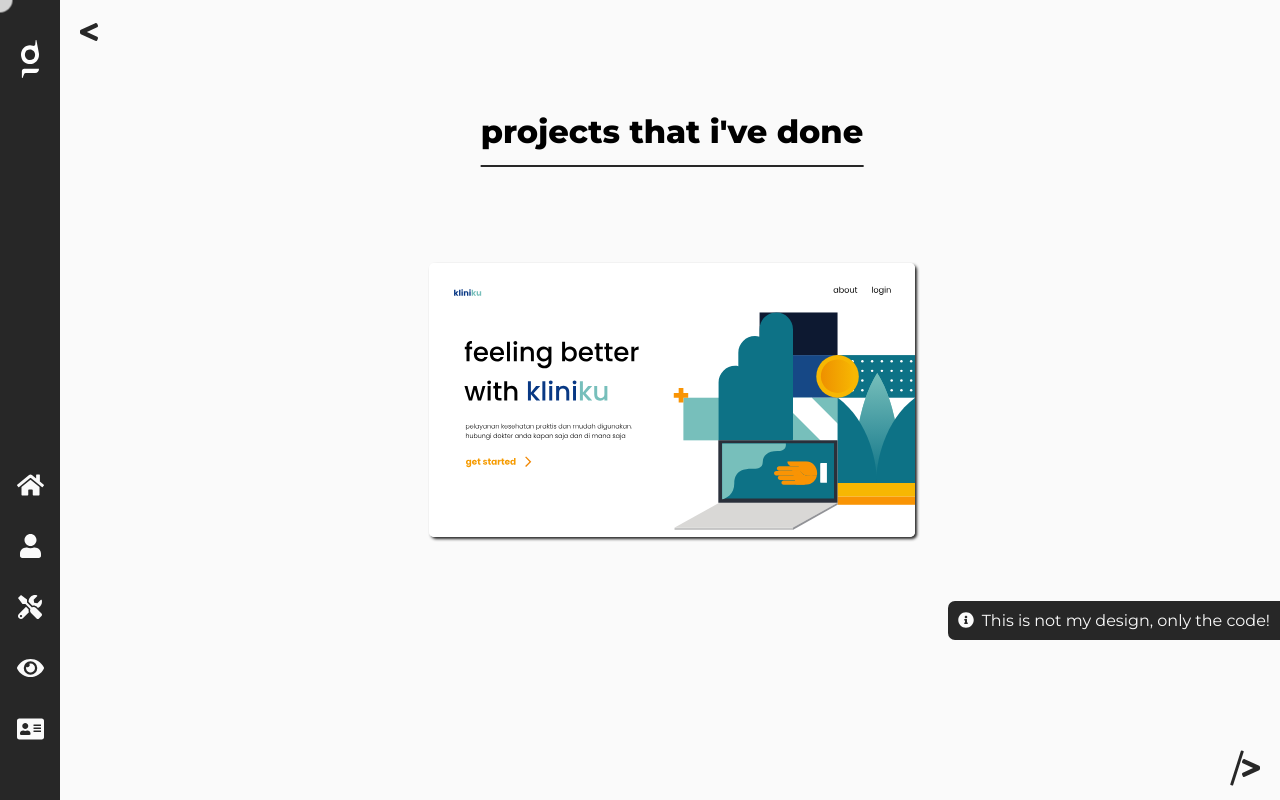
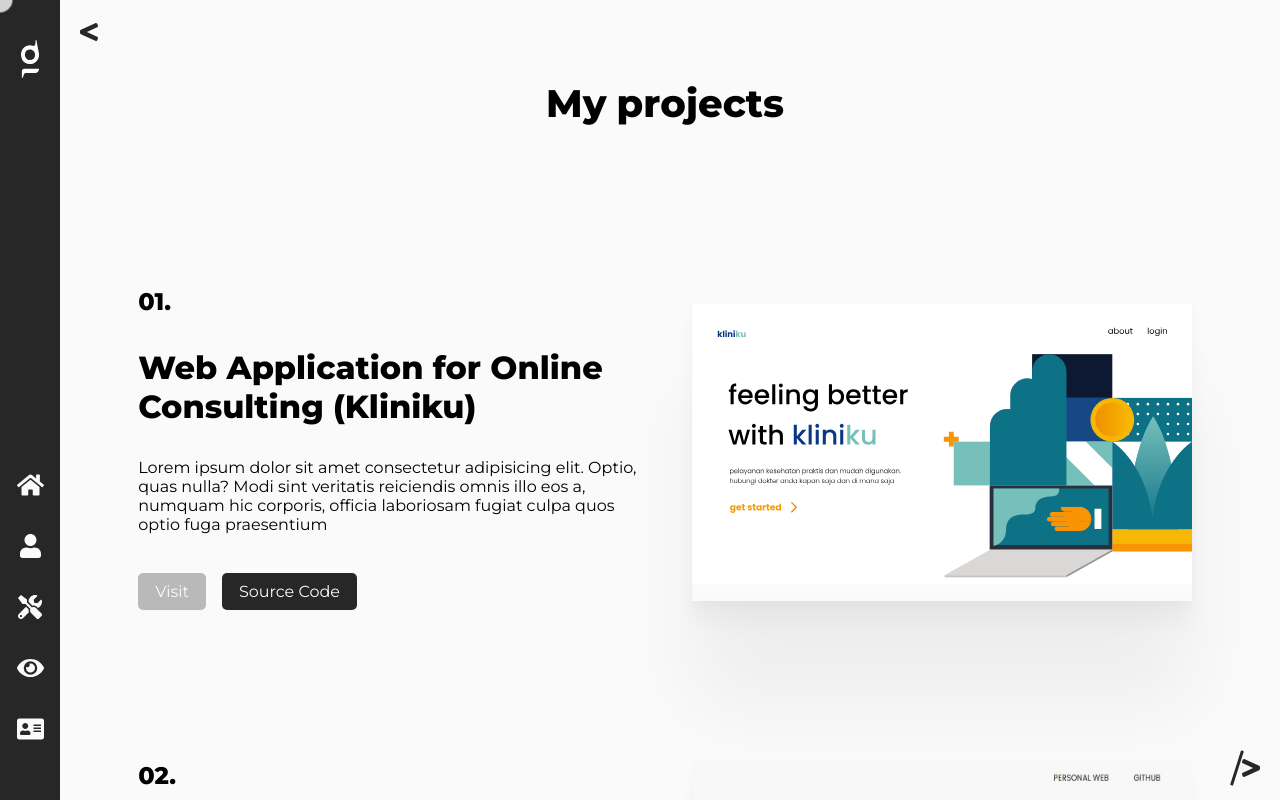
Before and after one commit to GunawanAhmad/Portfolio, a Vue app: page /work in a window 1280 px wide. Built offline with nearby package versions, Linux system fonts and the light colour scheme.

Commit message:
change work page

```diff
--- a/public/styles/app.css
+++ b/public/styles/app.css
@@ -13,7 +13,6 @@
   --main-color: var(--main);
   --second-color: var(--second);
   /* filter: invert(1) hue-rotate(180deg); */
-
 }
 body {
   overflow: hidden;
@@ -39,8 +38,6 @@
   height: 40px;
   width: 40px;
 }
-
-
 
 .welcome {
   height: 100vh;
@@ -109,13 +106,13 @@
   margin-right: -10px;
 }
 
-
 .view {
   --main-color: var(--main);
   --second-color: var(--second);
   width: 100%;
   background-color: var(--main);
-    margin: 0 0 0 8vh;
+  /* margin: 0 0 0 0; */
+  padding-left: 50px;
   height: 100vh;
   position: relative;
 }
@@ -137,7 +134,6 @@
   animation: slide-in 500ms linear;
   animation-delay: 500ms;
 }
-
 
 .fade-leave-active {
   opacity: 0.3;
@@ -175,7 +171,7 @@
 }
 
 .trans-back p {
-    margin: .5rem 0;
+  margin: 0.5rem 0;
 }
 
 .trans-back .loadbar {
@@ -230,6 +226,25 @@
   animation: line-dash 2s ease forwards 1.8s;
 }
 
+::-webkit-scrollbar {
+  width: 15px;
+}
+
+/* Track */
+::-webkit-scrollbar-track {
+  background: #f1f1f1;
+}
+
+/* Handle */
+::-webkit-scrollbar-thumb {
+  background: var(--second-color);
+}
+
+/* Handle on hover */
+::-webkit-scrollbar-thumb:hover {
+  background: #555;
+}
+
 @keyframes line-dash {
   to {
     stroke-dashoffset: 0px;
@@ -274,6 +289,7 @@
   .view {
     margin: 0px 0 0 0px;
     /* padding: 60px 0; */
+    padding-left: 0;
   }
   .top {
     top: 60px;
--- a/public/styles/work.css
+++ b/public/styles/work.css
@@ -1,273 +1,102 @@
 * {
   font-family: "Montserrat", sans-serif;
 }
-.work {
-  /* padding-left: 12px; */
+.work-page {
   background-color: var(--main-color);
-  overflow-y: hidden;
-  display: flex;
-  justify-content: center;
-  flex-direction: column;
-  align-items: center;
-  position: relative;
 }
 
-.work h1 {
-  position: absolute;
-  left: 50%;
-  transform: translateX(-50%);
-  top: 7rem;
+.work-page .title-page {
+  margin-top: 5rem;
   text-align: center;
-}
-
-.work h1::before {
-  content: '';
-  width: 100%;
-  height: 2px;
-  background-color: var(--second-color);
-  position: absolute;
-  bottom: -1rem;
+  font-size: 3vw;
 }
 
 .work-list {
-  /* position: relative; */
-  height: 100vh;
-  display: flex;
-  /* margin-left: 40px; */
-  align-items: center;
-  width: 80%;
-  justify-content: center;
-  /* border: 1px solid red; */
+  margin: 5rem auto 0 auto;
+  width: 90%;
 }
 
-.list {
-  width: 50%;
-  height: auto;
-  position: relative;
-  border-radius: 5px;
-  overflow: hidden;
-  box-shadow: 2px 2px 3px #272727;
-  transition: all 500ms ease;
-  /* border: 1px solid red; */
+.work-list .work {
+  display: flex;
+  justify-content: space-around;
+  padding: 5rem 0;
 }
 
-.list.expand {
-  width: 70%;
-  overflow: visible;
-  transition: all 500ms ease;
-  /* border: 1px solid red; */
+.work .information {
+  width: 50%;
+  max-width: 500px;
 }
 
-.list .detail {
-  position: absolute;
-  left: 0;
-  right: 0;
-  top: 0;
-  bottom: 0;
-  background: var(--second-color);
-  color: var(--main-color);
-  display: flex;
-  flex-direction: column;
-  justify-content: center;
-  align-items: center;
-  z-index: 20;
-  padding: 2rem;
-  /* border: 1px solid red; */
-  /* transform: translateY(100%); */
+.information .work-title {
+  margin-top: 2rem;
 }
 
-.background {
-  position: absolute;
-  left: 0;
-  right: 0;
-  bottom: 0;
-  top: 0;
-  background: var(--second-color);
-  transform: translateX(-100%);
-  transition: transform 500ms ease;
+.information .description {
+  margin-top: 2rem;
 }
 
-.background.show {
-  transform: translateX(0);
-}
-.list.expand img {
-  border-radius: 5px;
-  /* cursor: default; */
+.information .links {
+  margin-top: 3rem;
 }
 
-.list img {
-  display: block;
-  height: auto;
-  width: 100%;
-  /* border: 1px solid red; */
-  /* cursor: pointer; */
-  /* position: relative; */
+.links a {
+  background-color: var(--second-color);
+  padding: 0.5rem 1rem;
+  color: var(--main-color);
+  margin-right: 1rem;
+  text-decoration: none;
+  border-radius: 5px;
+  border: 1px solid transparent;
+}
+.links a.disabled {
+  pointer-events: none;
+  /* background-color: gray; */
+  opacity: 0.3;
 }
 
-.img {
-  position: relative;
-  height: 100%;
-  width: 100%;
+.links a:hover {
+  background: none;
+  color: var(--second-color);
+  border: 2px solid var(--second-color);
 }
 
-.img::before {
-  content: "";
-  position: absolute;
-  left: 0;
-  top: 0;
-  bottom: 0;
-  right: 0;
-  background: var(--second-color);
-  opacity: 0.9;
-  z-index: 1;
-  transform: translateX(100%);
-  transition: transform 400ms ease;
-}
+.work .img {
+  max-height: 500px;
+  max-width: 500px;
+  box-shadow: 0 6.9px 5.3px rgba(0, 0, 0, 0.02),
+    0 23.2px 17.9px rgba(0, 0, 0, 0.03), 0 104px 80px rgba(0, 0, 0, 0.05);
 
-.list.shrink:hover .img::before {
-  transform: translateX(0);
-}
-
-.tool .btn {
-  position: absolute;
-  left: -100%;
-  top: 50%;
-  transform: translate(-50%, -50%);
-  z-index: 10;
-  opacity: 0;
-  transition: all 400ms ease;
-  cursor: pointer;
-  overflow: hidden;
-  display: flex;
-}
-
-.list.expand .tool .btn {
-  overflow: visible;
-}
-
-.list.expand .btn {
-  left: 0rem;
-  bottom: -2.5rem;
-  opacity: 1;
-  top: unset;
-  transform: translate(0, 0);
-}
-.list.expand .btn a,
-.list.expand .btn button {
-  /* border: 1px solid var(--main-color); */
-  margin: 0 0.5rem 0 0;
-  border-radius: 3px;
-}
-
-.tool .btn a,
-.tool .btn button {
-  /* cursor: pointer; */
-  color: var(--main-color);
-  font-size: 1rem;
-  padding: 0.3em 0.5em;
-  background: none;
-  /* border-radius: 5px; */
-  border: none;
-  text-decoration: none;
-  position: relative;
-  font-weight: 600;
   overflow: hidden;
 }
 
-/* .tool .btn a {
-  border-left: 1px solid var(--main-color);
-} */
-.tool .btn button {
-  /* border-right: 1px solid var(--main-color); */
-  display: none;
+.img img {
+  height: 100%;
+  width: 100%;
+  transition: transform 250ms ease;
 }
 
-.list.expand .tool .btn button {
-  display: block;
-  outline: none;
+.img:hover img {
+  transform: scale(1.2);
 }
 
-.tool .btn a:before {
-  position: absolute;
-  left: 0;
-  right: 0;
-  bottom: 0;
-  top: 0;
-  color: var(--second-color);
-  background: var(--main-color);
-  font-weight: 600;
-  display: grid;
-  place-content: center;
-  transition: transform 400ms ease;
-  overflow: hidden;
+.img:hover {
+  box-shadow: 0 2.8px 2.2px rgba(0, 0, 0, 0.034),
+    0 6.7px 5.3px rgba(0, 0, 0, 0.048), 0 12.5px 10px rgba(0, 0, 0, 0.06),
+    0 22.3px 17.9px rgba(0, 0, 0, 0.072), 0 41.8px 33.4px rgba(0, 0, 0, 0.086),
+    0 100px 80px rgba(0, 0, 0, 0.12);
 }
 
-.tool .btn a:before {
-  content: "Code";
-  transform: translateX(-100%);
+span.hov {
+  width: auto;
+  transition: all 0.4s ease;
+  display: inline-block;
 }
 
-.tool .btn a:hover:before {
-  transform: translateX(0);
+span.hov:hover {
+  transform: rotateZ(-10deg) scale(1.2);
 }
-.list.expand .tool .btn button:hover {
-  transform: scale(1.2);
-  transition: transform 400ms ease;
-}
-.list.expand .tool .btn a:hover {
-  transform: scale(1.2);
-  transition: transform 400ms ease;
-}
-
-.list.expand .tool .btn a::before,
-.list.expand .tool .btn button::before {
-  content: "";
-  background: transparent;
-}
-
-.tool .icon {
-  position: absolute;
-  right: 1rem;
-  bottom: -2rem;
-  color: var(--main-color);
-  transition: all 500ms ease;
-  /* cursor: pointer; */
-  z-index: 10;
-}
-
-.tool .icon:hover {
-  transform: scale(1.3);
-}
-
-.list.shrink:hover .tool .icon {
-  bottom: 1rem;
-}
-.list.shrink:hover .tool .btn {
-  left: 50%;
-  opacity: 1;
-}
-
-.warn {
-  background: var(--second-color);
-  padding: 10px;
-  color: var(--main-color);
-  position: absolute;
-  right: 0;
-  /* height: 2.5rem; */
-  display: flex;
-  /* align-items: center; */
-  bottom: 20%;
-
-  /* transform: translateX(100%); */
-
-  border-radius: 7px 0 0 7px;
-  transition: transform 500ms ease;
-}
-.warn span {
-  margin-right: 0.5rem;
-}
-.warn.hide {
-  transform: translateX(100%);
+.space {
+  padding: 5px;
 }
 
 .detail-enter-active,
@@ -291,7 +120,7 @@
   .list {
     width: 80%;
   }
-  .work h1 {
+  .work-page h1 {
     font-size: 1.2rem;
   }
 }
--- a/src/views/Home.vue
+++ b/src/views/Home.vue
@@ -118,6 +118,8 @@ export default {
       });
     };
 
+
+
   },
 };
 </script>
--- a/src/views/work.vue
+++ b/src/views/work.vue
@@ -1,101 +1,78 @@
 <template>
-  <div class="work">
-    <h1>projects that i've done</h1>
+  <div class="work-page">
+    <h1 class="title-page">
+      <span class="hov">M</span>
+      <span class="hov">y</span>
+      <span class="space"></span>
+      <span class="hov">p</span>
+      <span class="hov">r</span>
+      <span class="hov">o</span>
+      <span class="hov">j</span>
+      <span class="hov">e</span>
+      <span class="hov">c</span>
+      <span class="hov">t</span>
+      <span class="hov">s</span>
+    </h1>
 
     <div class="work-list">
-      <div class="background" ref="back" @click="expandProject"></div>
-      <div class="kliniku list shrink" ref="kliniku">
-        <transition name="detail">
-          <div class="detail" v-if="isDetail">
-            <h2>Kliniku</h2>
-            <p>This is a Docter consulting Website</p>
-            <p>
-              I build this web with HTML, CSS, Vue.Js, Express.Js, and MongoDB
-            </p>
-          </div>
-        </transition>
-
-        <div class="img">
-          <img src="../../src/assets/kliniku.svg" alt />
-        </div>
-
-        <div class="tool">
-          <div class="btn" ref="btn">
-            <a
-              href="https://github.com/GunawanAhmad/Sisfo-Klinik-Full-Stack"
-              class="code" ref="code"
-              >Code</a
+      <div class="work" v-for="work in myProjects" :key="work.key">
+        <div class="information">
+          <h2>0{{ work.key }}.</h2>
+          <h1 class="work-title">
+            {{ work.title }}
+          </h1>
+          <p class="description">
+            {{ work.description }}
+          </p>
+          <div class="links">
+            <a :href="work.link" :class="work.link === '' ? 'disabled' : ''"
+              >Visit</a
             >
-            <div class="button" ref="detail">
-              <button v-if="isDetail" @click="detail" >Image</button>
-              <button class="detail" @click="detail" v-else >Detail</button>
-            </div>
-
-          </div>
-          <div class="icon" @click="expandProject" ref="icon">
-            <div v-if="!isExpand">
-              <span>
-                <i class="fas fa-expand"></i>
-              </span>
-            </div>
-            <div v-else>
-              <span>
-                <i class="fas fa-compress"></i>
-              </span>
-            </div>
+            <a :href="work.source" :class="work.source === '' ? 'disabled' : ''"
+              >Source Code</a
+            >
           </div>
         </div>
+        <div class="img">
+          <img :src="require(`@/assets/${work.img}`)" alt="" />
+        </div>
       </div>
-    </div>
-    <div class="warn hide" ref="warn">
-      <span>
-        <i class="fas fa-info-circle"></i>
-      </span>
-      <p>This is not my design, only the code!</p>
     </div>
   </div>
 </template>
 
 <script>
 export default {
-
   data() {
     return {
       isExpand: false,
       icon: "fas fa-expand",
       isDetail: false,
+      myProjects: [
+        {
+          title: "Web Application for Online Consulting (Kliniku)",
+          description:
+            "Lorem ipsum dolor sit amet consectetur adipisicing elit. Optio, quas nulla? Modi sint veritatis reiciendis omnis illo eos a, numquam hic corporis, officia laboriosam fugiat culpa quos optio fuga praesentium",
+          source: "https://github.com/GunawanAhmad/Sisfo-Klinik-Full-Stack",
+          link: "",
+          img: "kliniku.svg",
+          key: 1,
+        },
+        {
+          title: "Radio and Checkbox Input Generator",
+          description:
+            "Lorem ipsum dolor sit amet consectetur adipisicing elit. Optio, quas nulla? Modi sint veritatis reiciendis omnis illo eos a, numquam hic corporis, officia laboriosam fugiat culpa quos optio fuga praesentium",
+          source: "https://github.com/GunawanAhmad/Radio-Checkbox-Generator",
+          link: "https://gunawanahmad.github.io/Radio-Checkbox-Generator/",
+          img: "generator.png",
+          key: 2,
+        },
+      ],
     };
   },
-  mounted() {
-    // this.$store.state.hover.push(this.$refs.code, this.$refs.icon)
-
-    // console.log(this.$store.state.hover)
-
-    let warn = this.$refs.warn;
-    setTimeout(() => {
-      warn.classList.toggle("hide");
-      setTimeout(() => {
-        warn.classList.toggle("hide");
-      }, 5000);
-    }, 1000);
-  },
-  methods: {
-    expandProject() {
-      // let cursor = this.$store.state.hover[0]
-      // cursor.classList.toggle('hover')
-      this.$refs.back.classList.toggle("show");
-      this.$refs.kliniku.classList.toggle("expand");
-      this.$refs.kliniku.classList.toggle("shrink");
-      this.isExpand = !this.isExpand;
-      this.isDetail = false;
-    },
-    detail() {
-      this.isDetail = !this.isDetail;
-      this.$refs.image.classList.toggle("show");
-    },
-  },
+  mounted() {},
+  methods: {},
 };
 </script>
 
-<style scoped src="../../public/styles/work.css">
-</style>
+<style scoped src="../../public/styles/work.css"></style>
```
Also changed, not shown: src/App.vue (+23 -29 lines), src/views/contact.vue (+39 -26 lines), src/assets/generator.png (added). Lines whose indentation alone changed are shown as unchanged.
